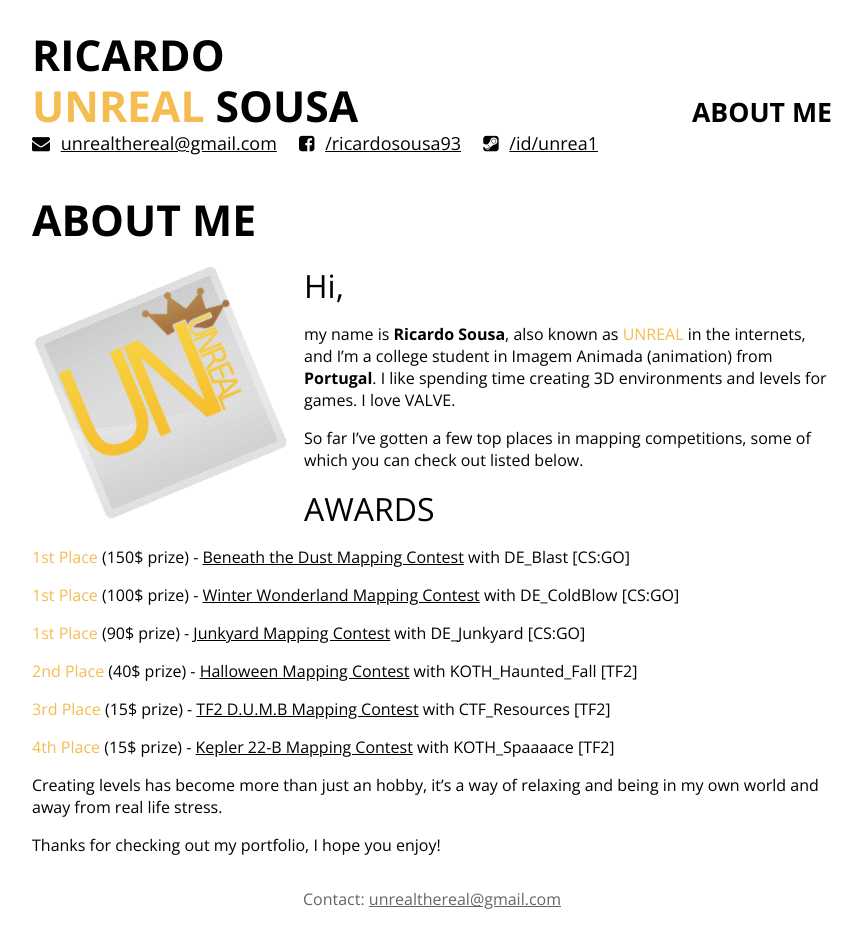
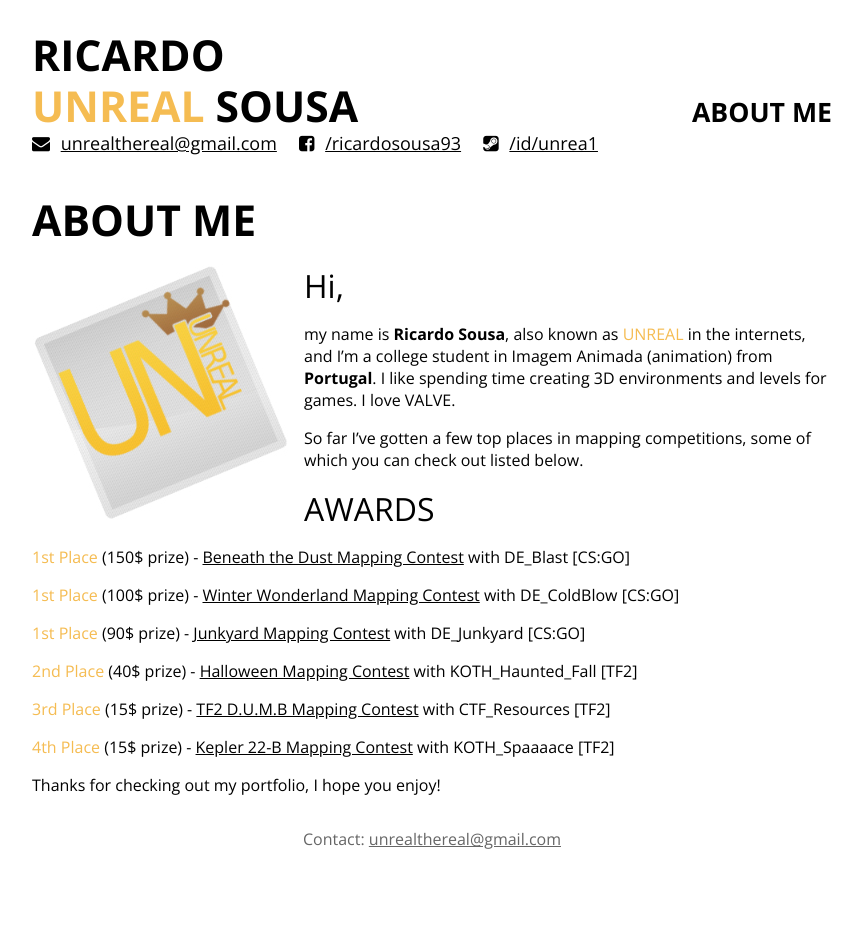
Before and after one commit to THEREALUNREAL/THEREALUNREAL.github.io, a Jekyll site: the page built from about.md, in a window 1280 px wide. Shown: the whole page, without its empty margins (208-1070 px from the left). Built offline with Jekyll 4.4.1, drawn with Linux system fonts in a browser that asks for light colours; nearby versions of some CDN libraries; after the commit the page ends 900 px from its top, so only the background shows below that.

Commit message:
Update about.md

```diff
--- a/about.md
+++ b/about.md
@@ -27,6 +27,4 @@
 _4th Place_ (15$ prize) - <a href="http://gamebanana.com/contests/winners/16">Kepler 22-B Mapping Contest</a> with KOTH_Spaaaace [TF2]
 
 
-Creating levels has become more than just an hobby, it's a way of relaxing and being in my own world and away from real life stress.
-
 Thanks for checking out my portfolio, I hope you enjoy!
```
